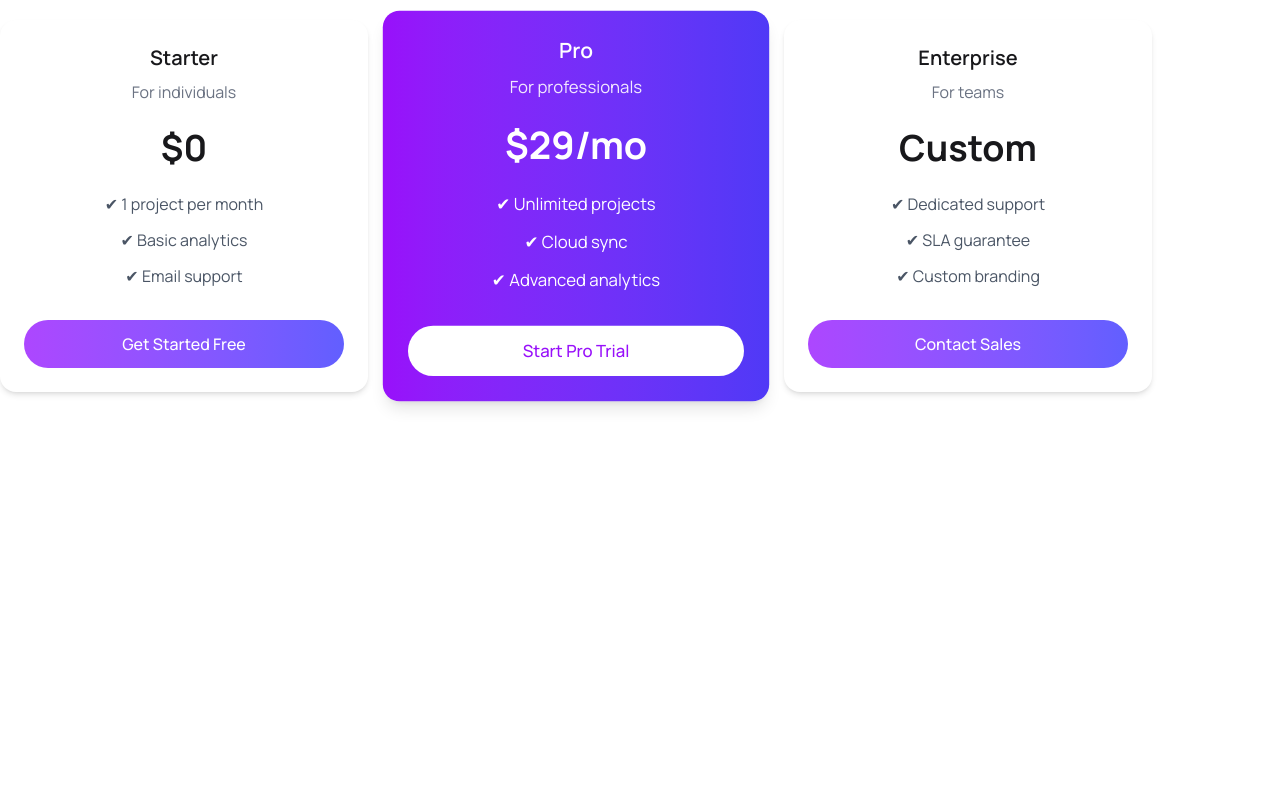
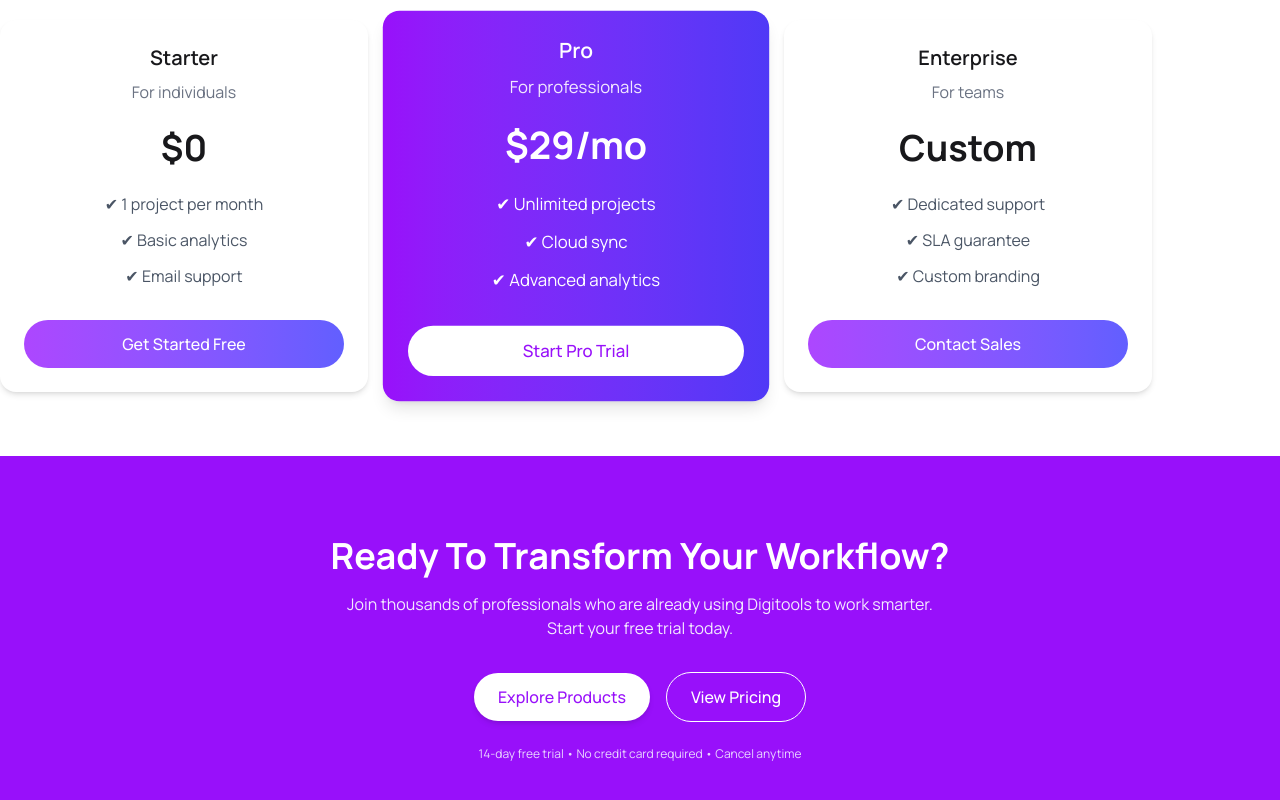
Before and after one commit to rshihab21/digitools-app, a React (Vite) app: page / in a window 1280 px wide. Shown: the part 2886-3686 px from the top of the page. Before the commit the page ends 3342 px from the top, so only its background shows below. Built offline with nearby package versions, Linux system fonts and the light colour scheme.

Commit message:
design cta section according to figma

```diff
--- a/src/App.jsx
+++ b/src/App.jsx
@@ -5,6 +5,7 @@ import Products from "./components/Products/Products"
 import Stats from "./components/Stats/Stats"
 import Steps from "./components/Steps/Steps"
 import PrisingTable from "./components/PrisingTable/PrisingTable"
+import CtaSection from "./components/CtaSection/CtaSection"
 
 const fetchProduct = async () => {
   const res = await fetch("/products.json")
@@ -54,6 +55,7 @@ const App = () => {
       </Suspense>
       <Steps/>
       <PrisingTable/>
+      <CtaSection/>
     </div>
   )
 }
--- /dev/null
+++ b/src/components/CtaSection/CtaSection.jsx
@@ -0,0 +1,45 @@
+
+const CtaSection = () => {
+    return (
+        <div className="w-full bg-purple-600 py-20 px-4 text-center text-white">
+
+            {/* Content */}
+            <div className="max-w-3xl mx-auto">
+
+                {/* Heading */}
+                <h1 className="text-3xl md:text-4xl font-bold mb-4">
+                    Ready To Transform Your Workflow?
+                </h1>
+
+                {/* Subtext */}
+                <p className="text-sm md:text-base text-purple-100 mb-8">
+                    Join thousands of professionals who are already using Digitools to work smarter.
+                    <br />
+                    Start your free trial today.
+                </p>
+
+                {/* Buttons */}
+                <div className="flex flex-col sm:flex-row items-center justify-center gap-4 mb-6">
+
+                    {/* Primary Button */}
+                    <button className="bg-white text-purple-600 px-6 py-3 rounded-full font-medium shadow-md hover:scale-105 transition duration-300">
+                        Explore Products
+                    </button>
+
+                    {/* Secondary Button */}
+                    <button className="border border-white px-6 py-3 rounded-full font-medium hover:bg-white hover:text-purple-600 transition duration-300">
+                        View Pricing
+                    </button>
+                </div>
+
+                {/* Footer Text */}
+                <p className="text-xs text-purple-200">
+                    14-day free trial • No credit card required • Cancel anytime
+                </p>
+
+            </div>
+        </div>
+    )
+}
+
+export default CtaSection
```
